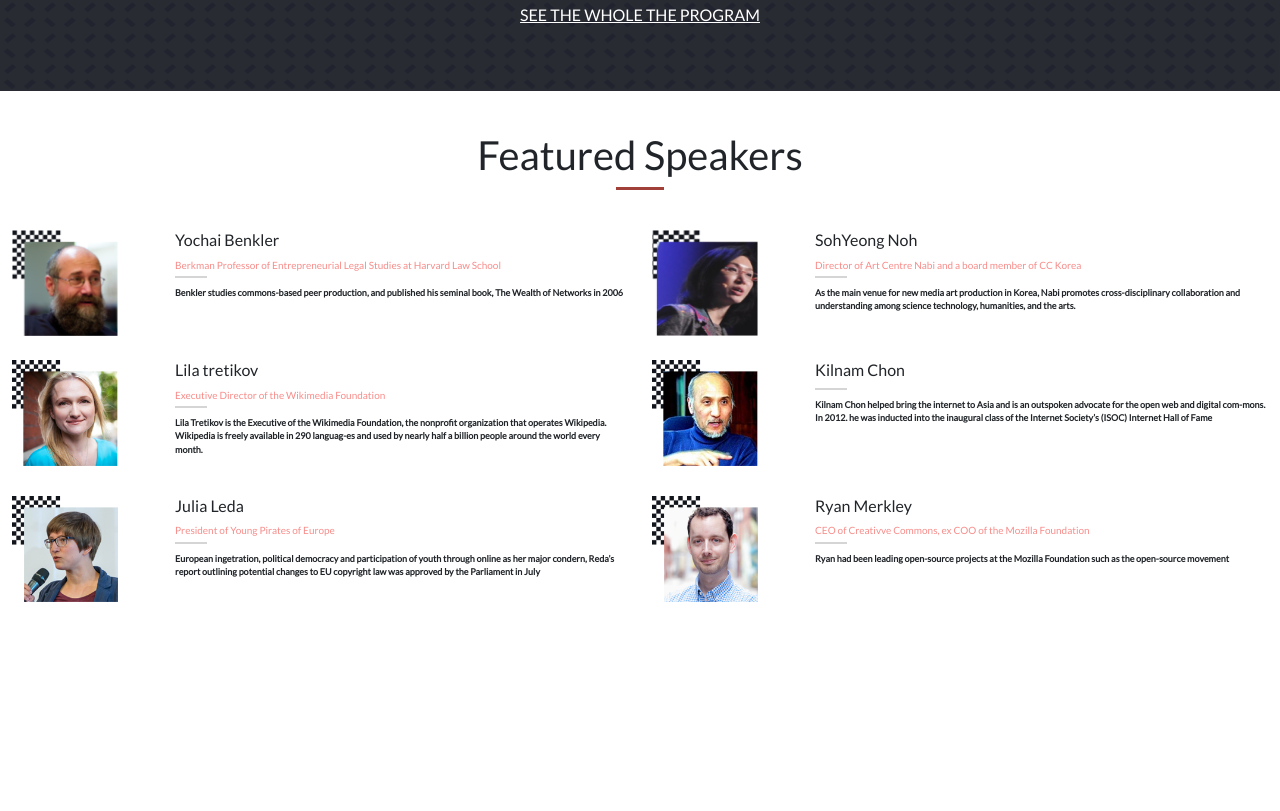
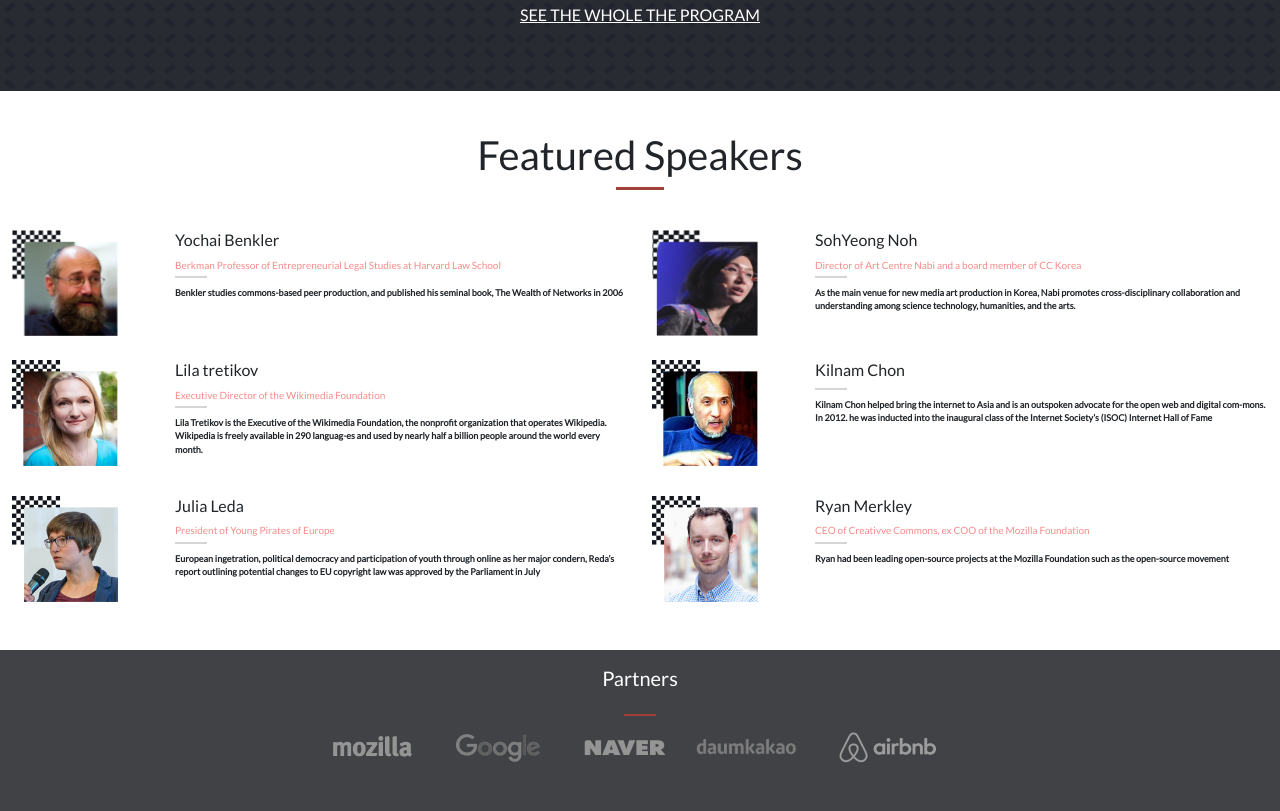
Before and after one commit to dennis-every/arubyconf, a website: page index.html in a window 1280 px wide. Shown: the part 1141-1952 px from the top of the page. Before the commit the page ends 1791 px from the top, so only its background shows below. Drawn offline with nearby package versions, Linux system fonts and the light colour scheme.

Commit message:
Add desktop view for partners section of home page

```diff
--- a/assets/stylesheets/index.css
+++ b/assets/stylesheets/index.css
@@ -368,3 +368,42 @@
     display: none;
   }
 }
+
+#home-partners {
+  display: none;
+}
+
+@media screen and (min-width: 768px) {
+  #home-partners {
+    background: #414246;
+    height: 100%;
+    color: #fff;
+    padding: 1rem 0.75rem 3rem 0.75rem;
+    display: flex;
+    flex-direction: column;
+    justify-content: space-around;
+    text-align: center;
+    align-items: center;
+  }
+
+  #home-partners h2 {
+    font-size: 1.25rem;
+    font-weight: 500;
+  }
+
+  #home-partners #home-partners-bar {
+    margin-top: 1rem;
+    margin-bottom: 1rem;
+    text-align: center;
+    width: 2rem;
+    height: 2px;
+    background: #a04038;
+  }
+
+  #home-partners #home-partners-logos {
+    display: flex;
+    justify-content: center;
+    flex-wrap: wrap;
+    gap: 1.8rem;
+  }
+}
--- a/index.html
+++ b/index.html
@@ -227,6 +227,18 @@
       </article>
     </section>
 
+    <section id="home-partners">
+      <h2>Partners</h2>
+      <div id="home-partners-bar"></div>
+      <div id="home-partners-logos">
+        <img src="./assets/images/mozilla.png" />
+        <img src="./assets/images/google.png" />
+        <img src="./assets/images/naver.png" />
+        <img src="./assets/images/daumkakaologo.png" />
+        <img src="./assets/images/airbnb.png" />
+      </div>
+    </section>
+
     <script src="./assets/javascript/app.js"></script>
   </body>
 </html>
```
